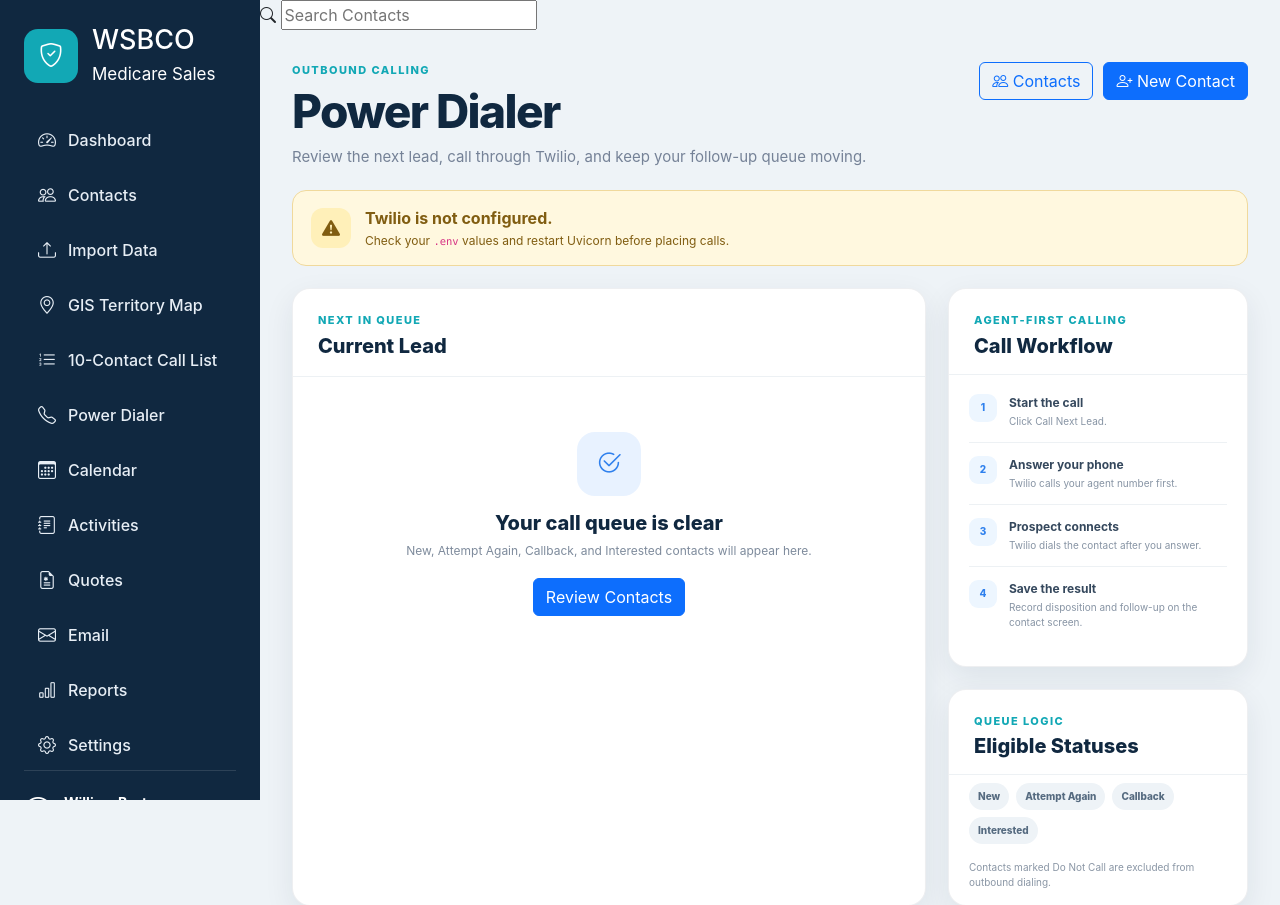
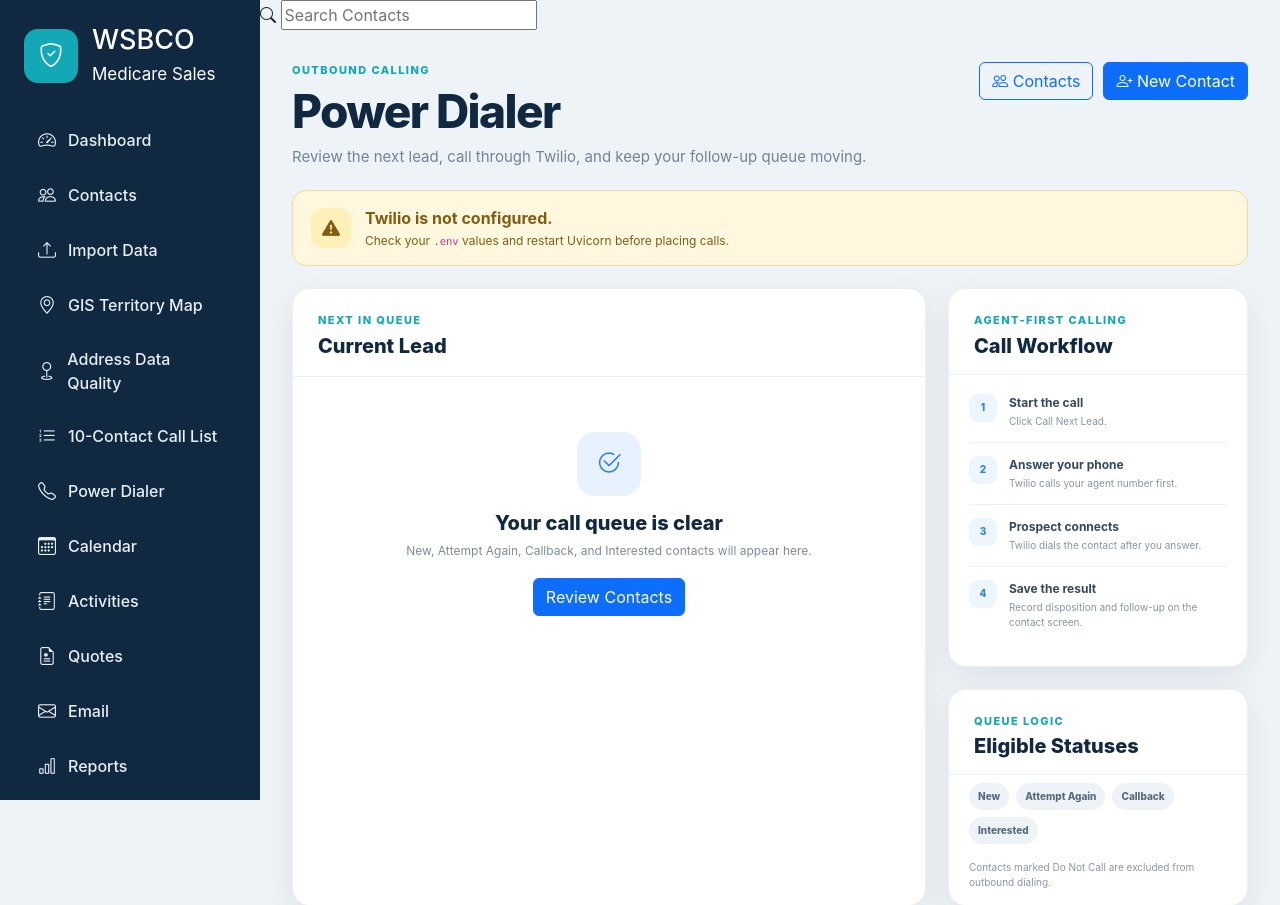
Before and after one commit to wsb091960/WSBCO-CRM, a FastAPI app: page /dialer in a window 1280 px wide. Shown: the top 905 px of the page. Run offline with FastAPI, Linux system fonts and the light colour scheme.

Commit message:
Add address quality navigation

```diff
--- a/app/templates/layouts/sidebar.html
+++ b/app/templates/layouts/sidebar.html
@@ -42,6 +42,7 @@ Import Data
 </a>
 
 <a href="/gis"><i class="bi bi-geo-alt"></i> GIS Territory Map</a>
+<a href="/address-cleanup"><i class="bi bi-geo"></i> Address Data Quality</a>
 
 <a href="/call-list">
 
```
